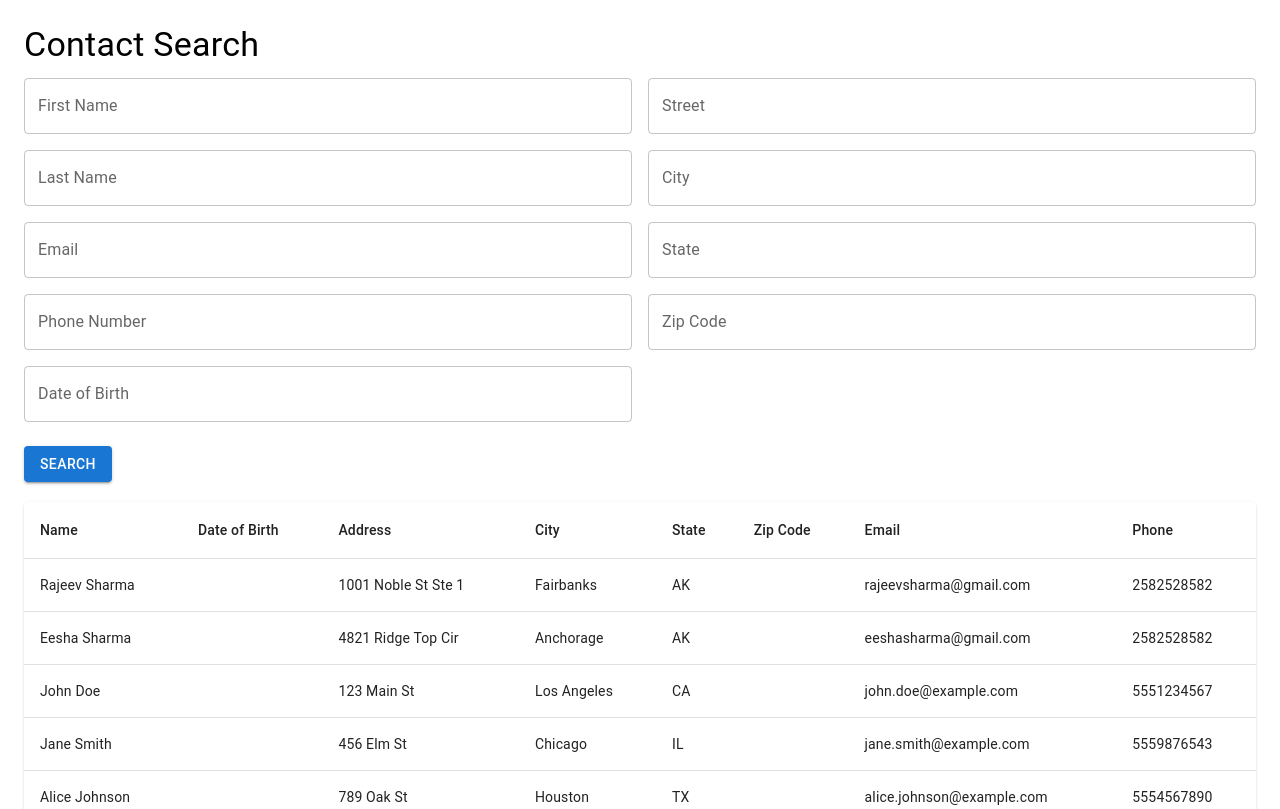
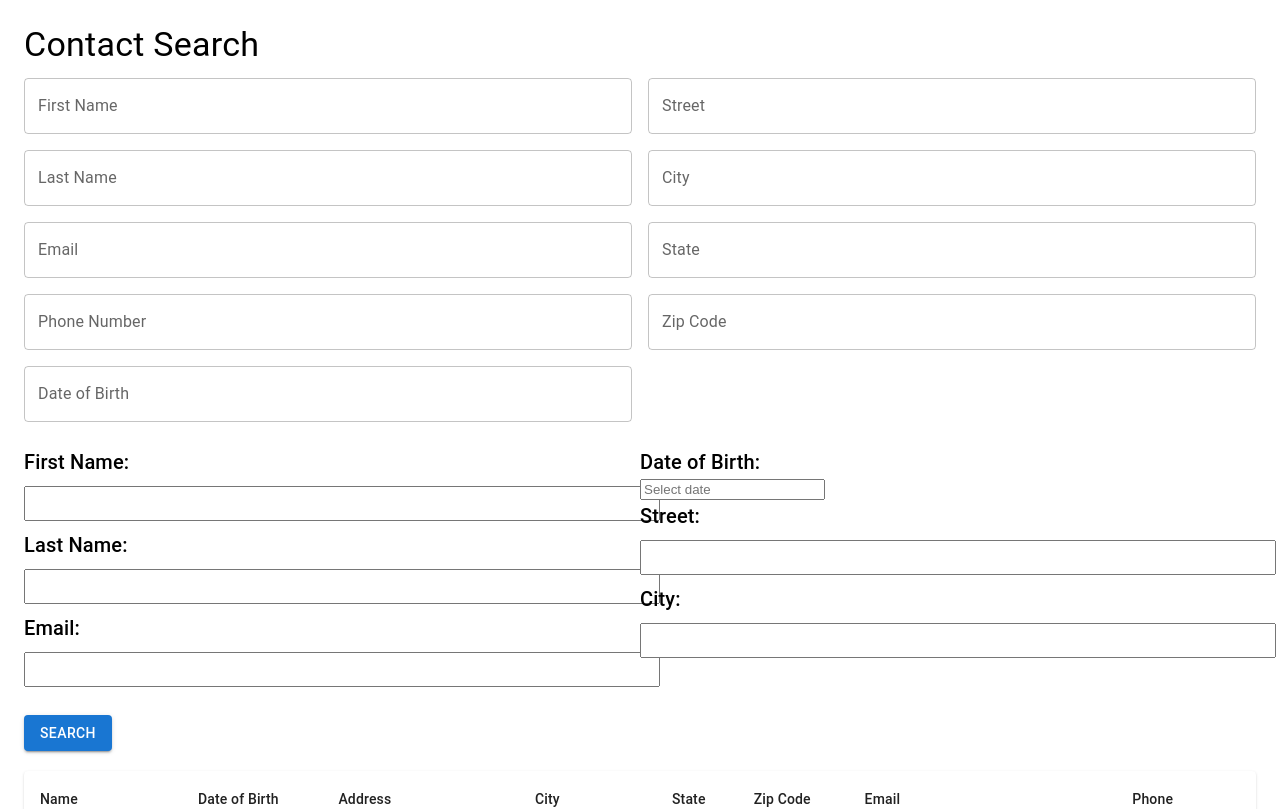
Before and after one commit to Neelpatel77/contact-search, a React (Create React App) app: page / in a window 1280 px wide. Shown: the top 809 px of the page. Built offline with nearby package versions, Linux system fonts and the light colour scheme.

Commit message:
UI Update

```diff
--- a/package.json
+++ b/package.json
@@ -10,6 +10,7 @@
     "@testing-library/react": "^13.4.0",
     "@testing-library/user-event": "^13.5.0",
     "react": "^18.3.1",
+    "react-datepicker": "^7.5.0",
     "react-dom": "^18.3.1",
     "react-scripts": "5.0.1",
     "web-vitals": "^2.1.4"
--- a/src/App.js
+++ b/src/App.js
@@ -3,6 +3,8 @@ import SearchForm from "./searchForm";
 import ContactTable from "./ContactTable";
 import data from "./data/contacts.json";
 import { Box, Typography, Paper, Button } from "@mui/material";
+import DatePicker from "react-datepicker";
+import "react-datepicker/dist/react-datepicker.css";
 
 const App = () => {
   const [filters, setFilters] = useState({});
@@ -12,42 +14,53 @@ const App = () => {
 
   const itemsPerPage = 5;
 
+  // Handle Date Picker change
+  const handleDateChange = (date) => {
+    setFilters((prevFilters) => ({
+      ...prevFilters,
+      dateOfBirth: date,
+    }));
+  };
+
   const handleSearch = () => {
     let filtered = data;
     if (filters.firstName)
-      filtered = filtered.filter(contact =>
-        contact.firstName.toLowerCase().includes(filters.firstName.toLowerCase())
+      filtered = filtered.filter((contact) =>
+        contact.firstName
+          .toLowerCase()
+          .includes(filters.firstName.toLowerCase())
       );
     if (filters.lastName)
-      filtered = filtered.filter(contact =>
+      filtered = filtered.filter((contact) =>
         contact.lastName.toLowerCase().includes(filters.lastName.toLowerCase())
       );
     if (filters.email)
-      filtered = filtered.filter(contact =>
+      filtered = filtered.filter((contact) =>
         contact.email.toLowerCase().includes(filters.email.toLowerCase())
       );
     if (filters.phone)
-      filtered = filtered.filter(contact =>
+      filtered = filtered.filter((contact) =>
         contact.phone.includes(filters.phone)
       );
-    if (filters.dateOfBirth)
-      filtered = filtered.filter(contact =>
+    if (filters.dateOfBirth) {
+      filtered = filtered.filter((contact) =>
         contact.dateOfBirth.includes(filters.dateOfBirth)
       );
+    }
     if (filters.street)
-      filtered = filtered.filter(contact =>
+      filtered = filtered.filter((contact) =>
         contact.address.toLowerCase().includes(filters.street.toLowerCase())
       );
     if (filters.city)
-      filtered = filtered.filter(contact =>
+      filtered = filtered.filter((contact) =>
         contact.city.toLowerCase().includes(filters.city.toLowerCase())
       );
     if (filters.state)
-      filtered = filtered.filter(contact =>
+      filtered = filtered.filter((contact) =>
         contact.state.toLowerCase().includes(filters.state.toLowerCase())
       );
     if (filters.zipCode)
-      filtered = filtered.filter(contact =>
+      filtered = filtered.filter((contact) =>
         contact.zipCode.includes(filters.zipCode)
       );
     setContacts(filtered);
@@ -68,11 +81,73 @@ const App = () => {
         Contact Search
       </Typography>
       <SearchForm filters={filters} setFilters={setFilters} />
+      <Box display="flex" justifyContent="space-between" mt={2}>
+        <Box flex={1}>
+          <Typography variant="h6">First Name:</Typography>
+          <input
+            type="text"
+            value={filters.firstName || ""}
+            onChange={(e) =>
+              setFilters({ ...filters, firstName: e.target.value })
+            }
+            style={{ width: "100%", padding: "8px", margin: "8px 0" }}
+          />
+          <Typography variant="h6">Last Name:</Typography>
+          <input
+            type="text"
+            value={filters.lastName || ""}
+            onChange={(e) =>
+              setFilters({ ...filters, lastName: e.target.value })
+            }
+            style={{ width: "100%", padding: "8px", margin: "8px 0" }}
+          />
+          <Typography variant="h6">Email:</Typography>
+          <input
+            type="text"
+            value={filters.email || ""}
+            onChange={(e) =>
+              setFilters({ ...filters, email: e.target.value })
+            }
+            style={{ width: "100%", padding: "8px", margin: "8px 0" }}
+          />
+        </Box>
+        <Box flex={1}>
+          <Typography variant="h6">Date of Birth:</Typography>
+          <DatePicker
+            selected={filters.dateOfBirth || null}
+            onChange={handleDateChange}
+            dateFormat="yyyy-MM-dd"
+            placeholderText="Select date"
+            style={{
+              width: "100%",
+              padding: "8px",
+              margin: "8px 0",
+            }}
+          />
+          <Typography variant="h6">Street:</Typography>
+          <input
+            type="text"
+            value={filters.street || ""}
+            onChange={(e) =>
+              setFilters({ ...filters, street: e.target.value })
+            }
+            style={{ width: "100%", padding: "8px", margin: "8px 0" }}
+          />
+          <Typography variant="h6">City:</Typography>
+          <input
+            type="text"
+            value={filters.city || ""}
+            onChange={(e) => setFilters({ ...filters, city: e.target.value })}
+            style={{ width: "100%", padding: "8px", margin: "8px 0" }}
+          />
+        </Box>
+      </Box>
+
       <Button
         variant="contained"
         color="primary"
         onClick={handleSearch}
-        style={{ marginBottom: "20px" }}
+        style={{ marginBottom: "20px", marginTop: "20px" }}
       >
         Search
       </Button>
@@ -98,7 +173,9 @@ const App = () => {
             <strong>Phone:</strong> {selectedContact.phone}
           </Typography>
           <Typography>
-            <strong>Address:</strong> {selectedContact.address}, {selectedContact.city}, {selectedContact.state} - {selectedContact.zipCode}
+            <strong>Address:</strong> {selectedContact.address},{" "}
+            {selectedContact.city}, {selectedContact.state} -{" "}
+            {selectedContact.zipCode}
           </Typography>
         </Paper>
       )}
```
Also changed, not shown: 1 other file (tests, documents, lock files or other folders).
